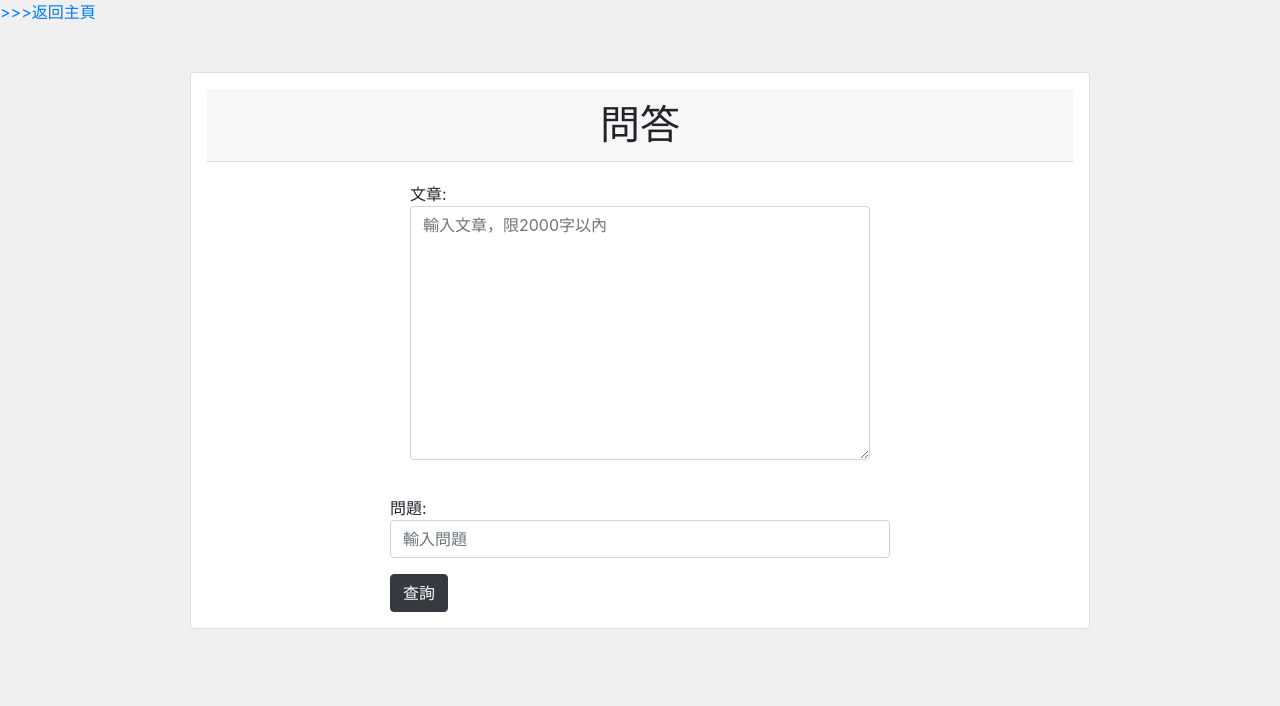
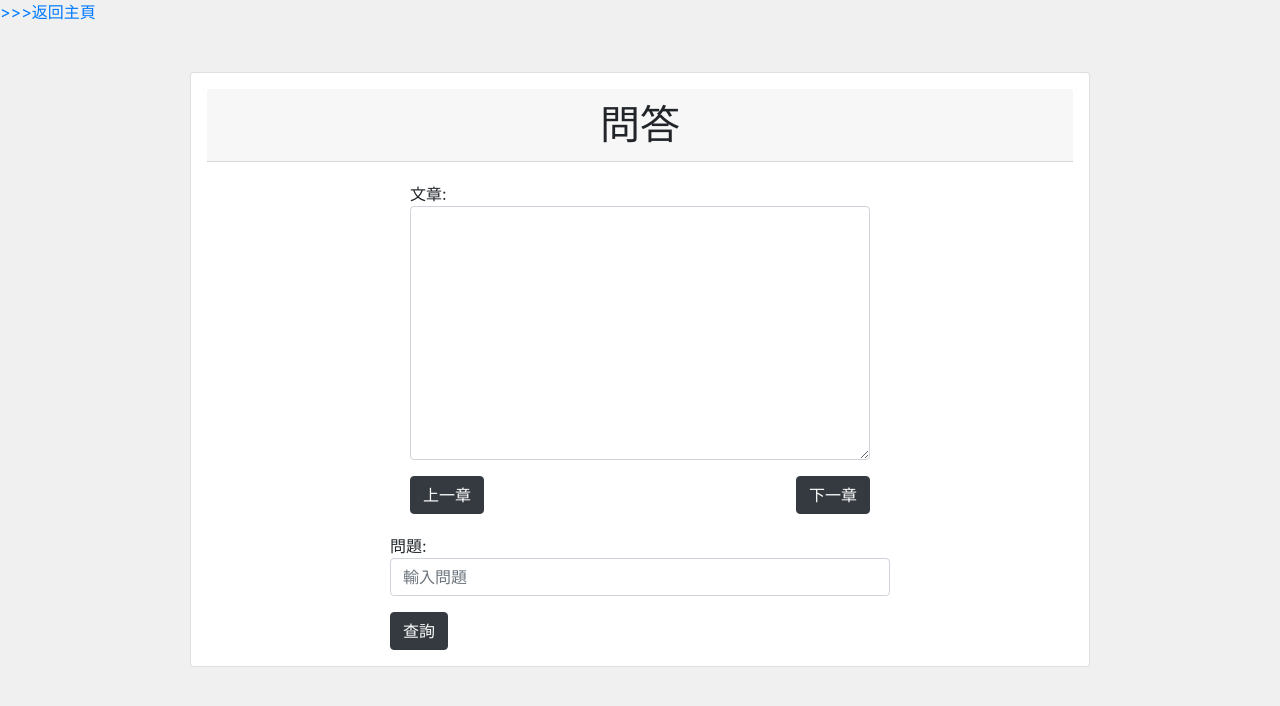
Before and after one commit to NaijiaChen/tpotoQA, a Flask app: page /question in a window 1280 px wide. Shown: the top 706 px of the page. Run offline with Flask 2, Linux system fonts and the light colour scheme; some libraries are stand-ins or nearby versions.

Commit message:
Add files via upload

```diff
--- a/templates/question.html
+++ b/templates/question.html
@@ -20,7 +20,9 @@
                     <span>文章: </span>
                 </div>
                 <textarea class="input-group mb-3 form-control" name="content" required="required" cols="100px" rows="10px"
-                    placeholder="輸入文章，限2000字以內"></textarea>
+                    placeholder=></textarea>
+                 <input class="btn btn-dark" type="submit" name="preChapter" value="上一章">
+                 <input class="btn btn-dark" style="float:right" type="submit" name="nextChapter" value="下一章">
             </div>
             <div>
                 <div>
```
